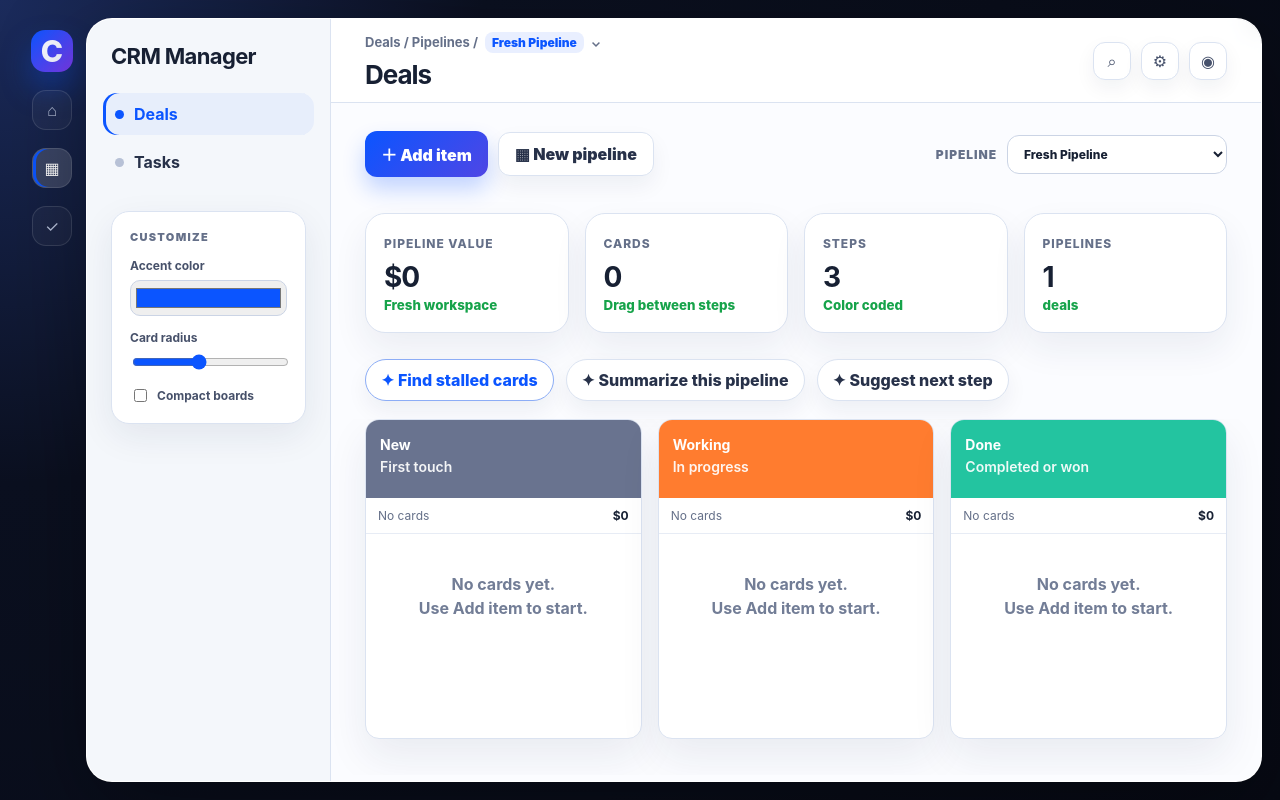
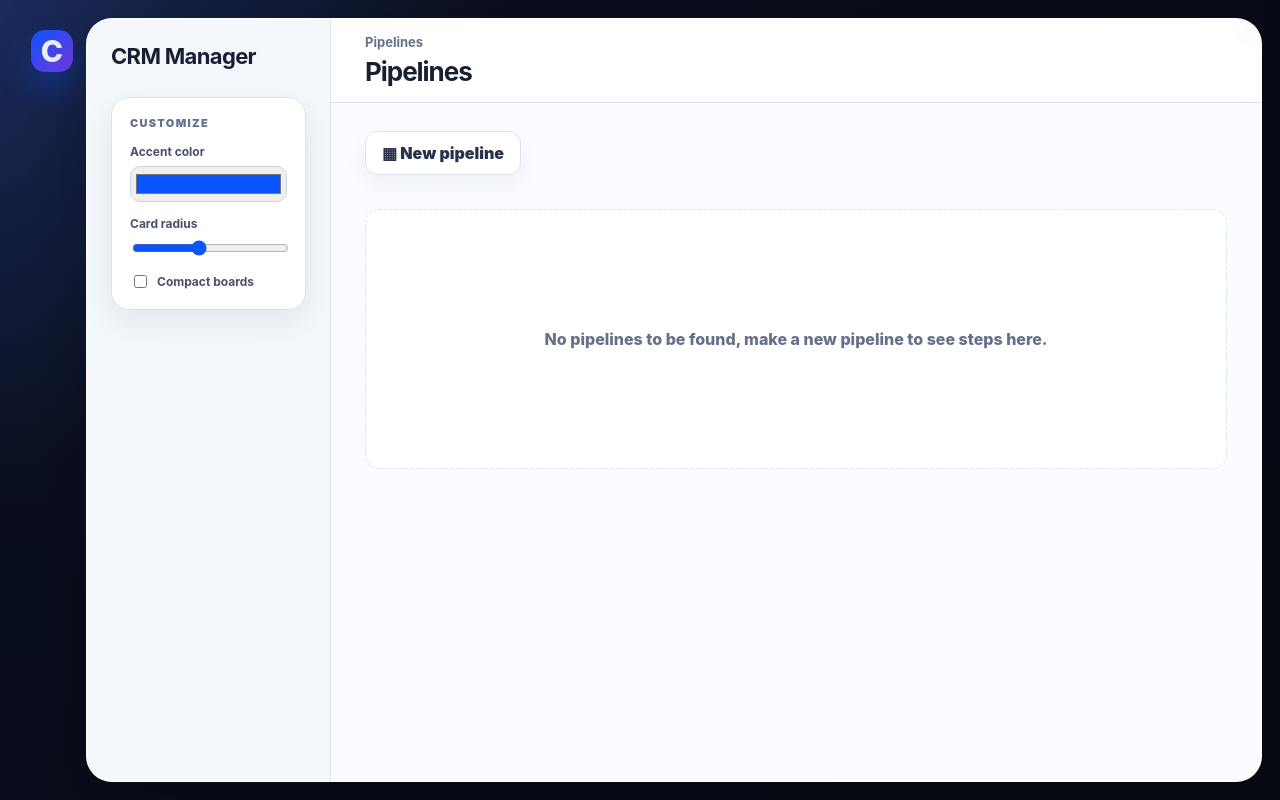
Before and after one commit to believeshe123-coder/FO-CRM, a website: page index.html in a window 1280 px wide. Drawn offline with Linux system fonts and the light colour scheme.

Commit message:
Simplify pipelines empty state

```diff
--- a/index.html
+++ b/index.html
@@ -9,13 +9,11 @@
   <body>
     <main class="app" id="app">
       <aside class="rail" aria-label="Primary navigation">
-        <div class="brand-mark">C</div><div class="rail-icon">⌂</div><div class="rail-icon active">▦</div><div class="rail-icon">✓</div>
+        <div class="brand-mark">C</div>
       </aside>
       <section class="shell">
         <nav class="sidebar">
           <h1>CRM Manager</h1>
-          <button class="nav-pill active" data-view="deals">Deals</button>
-          <button class="nav-pill" data-view="tasks">Tasks</button>
           <div class="customizer">
             <p>CUSTOMIZE</p>
             <label>Accent color<input id="accent" type="color" value="#0b55ff" /></label>
@@ -25,8 +23,7 @@
         </nav>
         <section class="workspace" id="workspace">
           <header class="topbar">
-            <div><p class="breadcrumb" id="breadcrumb">Deals / Pipelines / <span>Fresh Pipeline</span>⌄</p><h2 id="page-title">Deals</h2></div>
-            <div class="top-actions"><span>⌕</span><span>⚙</span><span>◉</span></div>
+            <div><p class="breadcrumb" id="breadcrumb">Pipelines</p><h2 id="page-title">Pipelines</h2></div>
           </header>
           <section id="content"></section>
         </section>
--- a/src/main.js
+++ b/src/main.js
@@ -1,18 +1,5 @@
-const emptyPipeline = {
-  id: 'fresh-pipeline',
-  name: 'Fresh Pipeline',
-  type: 'deals',
-  steps: [
-    { id: 'new', title: 'New', subtitle: 'First touch', color: '#69738f' },
-    { id: 'working', title: 'Working', subtitle: 'In progress', color: '#ff7c2f' },
-    { id: 'done', title: 'Done', subtitle: 'Completed or won', color: '#23c4a0' },
-  ],
-  items: [],
-};
-
-let activeView = 'deals';
-let pipelines = [{ ...emptyPipeline, steps: [...emptyPipeline.steps], items: [] }];
-let activePipelineId = pipelines[0].id;
+let pipelines = [];
+let activePipelineId = null;
 
 const content = document.querySelector('#content');
 const pageTitle = document.querySelector('#page-title');
@@ -26,46 +13,28 @@ function money(value) {
 }
 
 function activePipeline() {
-  return pipelines.find((pipeline) => pipeline.id === activePipelineId) || pipelines[0];
-}
-
-function currentPipelines() {
-  return pipelines.filter((pipeline) => pipeline.type === activeView);
-}
-
-function ensureActivePipeline() {
-  const visible = currentPipelines();
-  if (!visible.length) {
-    const pipeline = createPipeline(activeView === 'deals' ? 'Fresh Deals Pipeline' : 'Fresh Tasks Pipeline', activeView);
-    pipelines.push(pipeline);
-    activePipelineId = pipeline.id;
-    return pipeline;
-  }
-  if (!visible.some((pipeline) => pipeline.id === activePipelineId)) activePipelineId = visible[0].id;
-  return activePipeline();
-}
-
-function createPipeline(name, type) {
-  return {
-    id: `pipeline-${Date.now()}-${Math.random().toString(16).slice(2)}`,
-    name,
-    type,
-    steps: [
-      { id: `step-${Date.now()}-1`, title: 'New', subtitle: 'Add cards here', color: '#69738f' },
-      { id: `step-${Date.now()}-2`, title: 'In Progress', subtitle: 'Drag cards forward', color: '#ff7c2f' },
-      { id: `step-${Date.now()}-3`, title: 'Complete', subtitle: 'Finished work', color: '#23c4a0' },
-    ],
-    items: [],
-  };
+  return pipelines.find((pipeline) => pipeline.id === activePipelineId) || null;
 }
 
 function renderPipelineView() {
-  const pipeline = ensureActivePipeline();
-  const totalValue = pipeline.items.reduce((sum, item) => sum + Number(item.value || 0), 0);
-  const openItems = pipeline.items.length;
-  const visiblePipelines = currentPipelines();
-  pageTitle.textContent = activeView === 'deals' ? 'Deals' : 'Tasks';
-  breadcrumb.innerHTML = `${activeView === 'deals' ? 'Deals' : 'Tasks'} / Pipelines / <span>${pipeline.name}</span>⌄`;
+  const pipeline = activePipeline();
+  pageTitle.textContent = 'Pipelines';
+  breadcrumb.innerHTML = pipeline ? `Pipelines / <span>${pipeline.name}</span>⌄` : 'Pipelines';
+
+  if (!pipeline) {
+    content.innerHTML = `
+      <section class="pipeline-toolbar" aria-label="Pipeline controls">
+        <div class="toolbar-left">
+          <button class="secondary-action" id="open-pipeline-modal">▦ New pipeline</button>
+        </div>
+      </section>
+      <section class="empty-pipelines" aria-live="polite">
+        <p>No pipelines to be found, make a new pipeline to see steps here.</p>
+      </section>
+      ${renderPipelineModal()}`;
+    bindEmptyPipelineEvents();
+    return;
+  }
 
   content.innerHTML = `
     <section class="pipeline-toolbar" aria-label="Pipeline controls">
@@ -74,20 +43,11 @@ function renderPipelineView() {
         <button class="secondary-action" id="open-pipeline-modal">▦ New pipeline</button>
       </div>
       <label class="pipeline-picker">Pipeline
-        <select id="pipeline-select">${visiblePipelines.map((item) => `<option value="${item.id}" ${item.id === pipeline.id ? 'selected' : ''}>${item.name}</option>`).join('')}</select>
+        <select id="pipeline-select">${pipelines.map((item) => `<option value="${item.id}" ${item.id === pipeline.id ? 'selected' : ''}>${item.name}</option>`).join('')}</select>
       </label>
     </section>
-    <section class="metrics" aria-label="Pipeline summary">
-      <article class="metric"><span>${activeView === 'deals' ? 'Pipeline value' : 'Task value'}</span><b>${money(totalValue)}</b><small>Fresh workspace</small></article>
-      <article class="metric"><span>Cards</span><b>${openItems}</b><small>Drag between steps</small></article>
-      <article class="metric"><span>Steps</span><b>${pipeline.steps.length}</b><small>Color coded</small></article>
-      <article class="metric"><span>Pipelines</span><b>${visiblePipelines.length}</b><small>${activeView}</small></article>
-    </section>
-    <section class="prompt-row" aria-label="Smart prompts">
-      <button>✦ Find stalled cards</button><button>✦ Summarize this pipeline</button><button>✦ Suggest next step</button>
-    </section>
-    <section class="board" style="--stage-count:${pipeline.steps.length}" aria-label="${pipeline.name} board">
-      ${pipeline.steps.map((step) => renderStep(step, pipeline)).join('')}
+    <section class="board" style="--stage-count:${Math.max(pipeline.steps.length, 1)}" aria-label="${pipeline.name} board">
+      ${pipeline.steps.length ? pipeline.steps.map((step) => renderStep(step, pipeline)).join('') : `<div class="empty-pipelines empty-pipelines--board"><p>No steps to show yet.</p></div>`}
     </section>
     ${renderItemModal(pipeline)}
     ${renderPipelineModal()}`;
@@ -106,15 +66,21 @@ function renderStep(step, pipeline) {
 }
 
 function renderCard(item) {
-  return `<article class="deal-card" draggable="true" data-item-id="${item.id}"><div><span class="avatar">${item.title.slice(0, 1).toUpperCase()}</span><a>${item.title}</a></div><b>${money(item.value)}</b><small>${item.note || 'No note'} · ${item.type}</small></article>`;
+  return `<article class="deal-card" draggable="true" data-item-id="${item.id}"><div><span class="avatar">${item.title.slice(0, 1).toUpperCase()}</span><a>${item.title}</a></div><b>${money(item.value)}</b><small>${item.note || 'No note'}</small></article>`;
 }
 
 function renderItemModal(pipeline) {
-  return `<dialog class="modal" id="item-modal"><form method="dialog" class="modal-card" id="item-form"><div class="modal-head"><h3>Add card item</h3><button value="cancel" aria-label="Close">×</button></div><input id="item-title" placeholder="Card title" required /><input id="item-value" placeholder="Value (optional)" type="number" min="0" /><input id="item-note" placeholder="Short note" /><select id="item-step">${pipeline.steps.map((step) => `<option value="${step.id}">${step.title}</option>`).join('')}</select><button class="primary-action" value="default" type="submit">＋ Add card</button></form></dialog>`;
+  return `<dialog class="modal" id="item-modal"><form method="dialog" class="modal-card" id="item-form"><div class="modal-head"><h3>Add item</h3><button value="cancel" aria-label="Close">×</button></div><input id="item-title" placeholder="Item title" required /><input id="item-value" placeholder="Value (optional)" type="number" min="0" /><input id="item-note" placeholder="Short note" /><select id="item-step">${pipeline.steps.map((step) => `<option value="${step.id}">${step.title}</option>`).join('')}</select><button class="primary-action" value="default" type="submit">＋ Add item</button></form></dialog>`;
 }
 
 function renderPipelineModal() {
-  return `<dialog class="modal" id="pipeline-modal"><form method="dialog" class="modal-card" id="pipeline-form"><div class="modal-head"><h3>Create pipeline</h3><button value="cancel" aria-label="Close">×</button></div><input id="pipeline-name" placeholder="Pipeline name" required /><p class="helper">Add each step name and color. You can create more steps before saving.</p><div id="step-builder"></div><button class="secondary-action" id="add-step" type="button">＋ Add step</button><button class="primary-action" value="default" type="submit">Create pipeline</button></form></dialog>`;
+  return `<dialog class="modal" id="pipeline-modal"><form method="dialog" class="modal-card" id="pipeline-form"><div class="modal-head"><h3>Create pipeline</h3><button value="cancel" aria-label="Close">×</button></div><input id="pipeline-name" placeholder="Pipeline name" required /><p class="helper">Add the steps you want to use for this pipeline.</p><div id="step-builder"></div><button class="secondary-action" id="add-step" type="button">＋ Add step</button><button class="primary-action" value="default" type="submit">Create pipeline</button></form></dialog>`;
+}
+
+function bindEmptyPipelineEvents() {
+  document.querySelector('#open-pipeline-modal').addEventListener('click', openPipelineModal);
+  document.querySelector('#pipeline-form').addEventListener('submit', addPipeline);
+  document.querySelector('#add-step').addEventListener('click', () => addStepRow());
 }
 
 function bindPipelineEvents() {
@@ -136,8 +102,8 @@ function addItem(event) {
   event.preventDefault();
   const pipeline = activePipeline();
   const title = document.querySelector('#item-title').value.trim();
-  if (!title) return;
-  pipeline.items.push({ id: `item-${Date.now()}`, title, value: Number(document.querySelector('#item-value').value || 0), note: document.querySelector('#item-note').value || 'No note', stepId: document.querySelector('#item-step').value, type: activeView.slice(0, -1) });
+  if (!pipeline || !title) return;
+  pipeline.items.push({ id: `item-${Date.now()}`, title, value: Number(document.querySelector('#item-value').value || 0), note: document.querySelector('#item-note').value || 'No note', stepId: document.querySelector('#item-step').value });
   document.querySelector('#item-modal').close();
   renderPipelineView();
 }
@@ -146,14 +112,13 @@ function moveItem(event) {
   event.preventDefault();
   event.currentTarget.classList.remove('drag-over');
   const itemId = event.dataTransfer.getData('text/plain');
-  const item = activePipeline().items.find((card) => card.id === itemId);
+  const item = activePipeline()?.items.find((card) => card.id === itemId);
   if (item) item.stepId = event.currentTarget.dataset.stepId;
   renderPipelineView();
 }
 
 function openPipelineModal() {
   document.querySelector('#step-builder').innerHTML = '';
-  ['New', 'In Progress', 'Complete'].forEach((name, index) => addStepRow(name, ['#69738f', '#ff7c2f', '#23c4a0'][index]));
   document.querySelector('#pipeline-modal').showModal();
 }
 
@@ -168,23 +133,16 @@ function addPipeline(event) {
   event.preventDefault();
   const name = document.querySelector('#pipeline-name').value.trim();
   const rows = [...document.querySelectorAll('.step-row')];
-  if (!name || !rows.length) return;
-  const pipeline = { id: `pipeline-${Date.now()}`, name, type: activeView, items: [], steps: rows.map((row, index) => ({ id: `step-${Date.now()}-${index}`, title: row.querySelector('.step-name').value.trim() || `Step ${index + 1}`, subtitle: row.querySelector('.step-subtitle').value.trim(), color: row.querySelector('.step-color').value })) };
+  if (!name) return;
+  const pipeline = { id: `pipeline-${Date.now()}`, name, items: [], steps: rows.map((row, index) => ({ id: `step-${Date.now()}-${index}`, title: row.querySelector('.step-name').value.trim() || `Step ${index + 1}`, subtitle: row.querySelector('.step-subtitle').value.trim(), color: row.querySelector('.step-color').value })) };
   pipelines.push(pipeline);
   activePipelineId = pipeline.id;
   document.querySelector('#pipeline-modal').close();
   renderPipelineView();
 }
 
-function setView(view) {
-  activeView = view;
-  document.querySelectorAll('.nav-pill').forEach((button) => button.classList.toggle('active', button.dataset.view === view));
-  renderPipelineView();
-}
-
-document.querySelectorAll('.nav-pill').forEach((button) => button.addEventListener('click', () => setView(button.dataset.view)));
 document.querySelector('#accent').addEventListener('input', (event) => document.documentElement.style.setProperty('--accent', event.target.value));
 document.querySelector('#radius').addEventListener('input', (event) => document.documentElement.style.setProperty('--card-radius', `${event.target.value}px`));
 document.querySelector('#compact').addEventListener('change', (event) => workspace.classList.toggle('compact', event.target.checked));
 
-setView(activeView);
+renderPipelineView();
--- a/src/styles.css
+++ b/src/styles.css
@@ -108,3 +108,7 @@ button { cursor: pointer; }
 .step-row input[type='color'] { height: 42px; padding: 3px; }
 .compact .pipeline-toolbar { margin-top: 18px; }
 .compact .board { grid-template-columns: repeat(var(--stage-count, 3), minmax(190px, 1fr)); gap: 10px; }
+
+.empty-pipelines { margin: 34px; min-height: 260px; display: grid; place-items: center; border: 1px dashed var(--line); border-radius: var(--card-radius); background: #fff; color: var(--muted); font-weight: 800; text-align: center; }
+.empty-pipelines p { margin: 0; }
+.empty-pipelines--board { grid-column: 1 / -1; margin: 0; }
```
